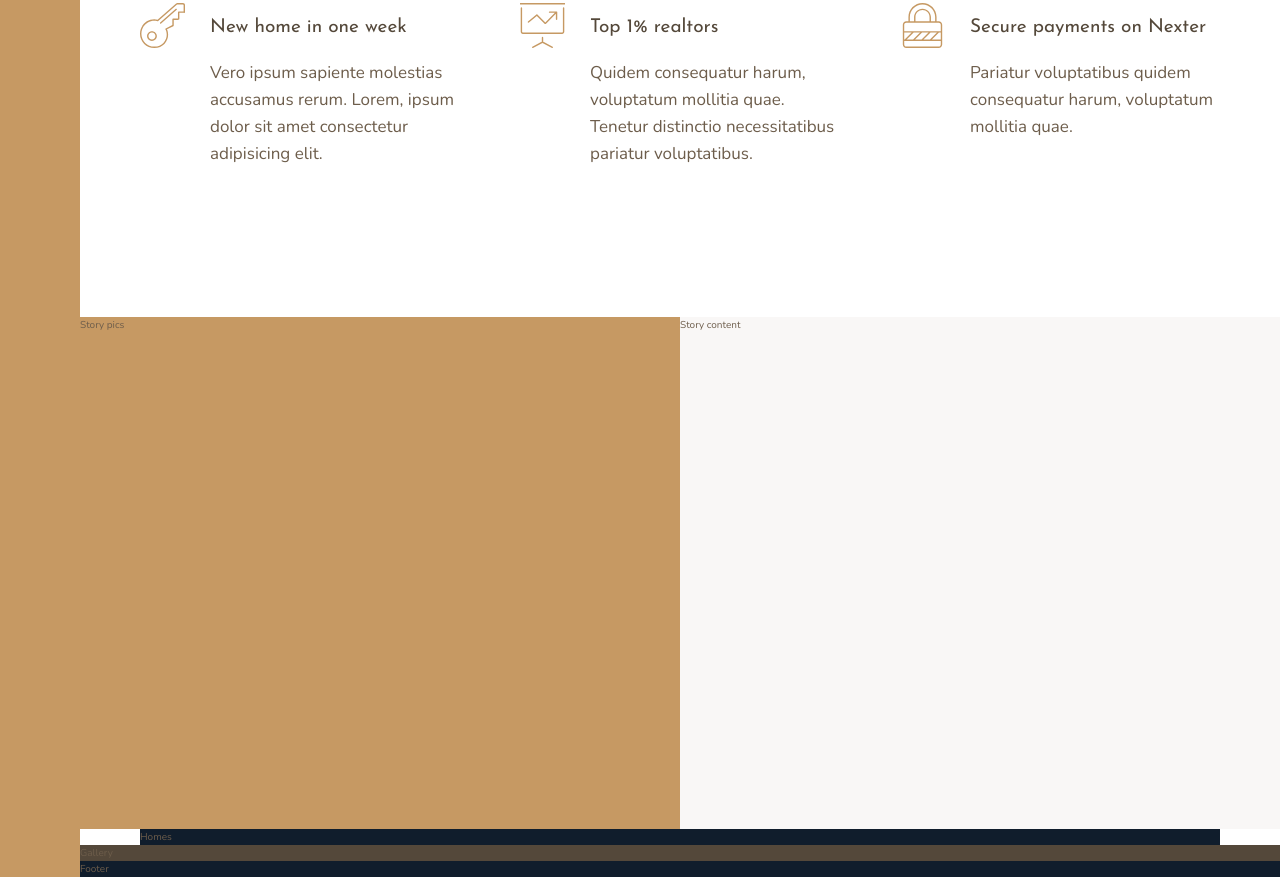
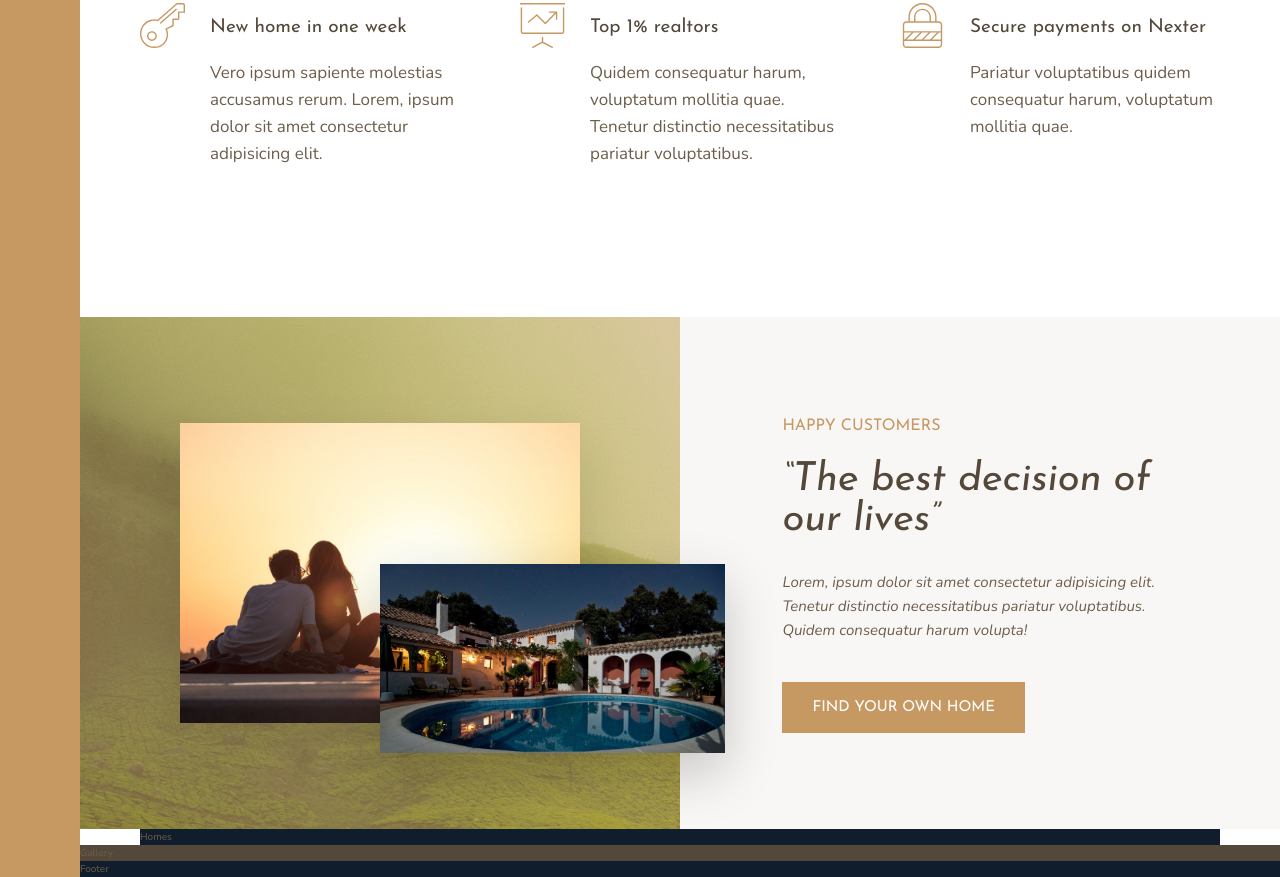
Before and after one commit to chriswhunter89/Nexter, a website: page index.html in a window 1280 px wide. Shown: the part 991-1868 px from the top of the page. Drawn offline with nearby package versions, Linux system fonts and the light colour scheme.

Commit message:
story section completed

```diff
--- a/index.html
+++ b/index.html
@@ -66,8 +66,18 @@
       </div>
     </section>
 
-    <div class="story__pictures">Story pics</div>
-    <div class="story__content">Story content</div>
+    <div class="story__pictures">
+      <img src="img/story-1.jpeg" alt="Picture of a couple" class="story__img-1" />
+      <img src="img/story-2.jpeg" alt="Picture of the couples' new home" class="story__img-2" />
+    </div>
+    <div class="story__content">
+      <h3 class="heading-3 mb-sm">Happy customers</h3>
+      <h2 class="heading-2 heading-2--dark mb-md">&ldquo;The best decision of our lives&rdquo;</h2>
+      <p class="story__text">
+        Lorem, ipsum dolor sit amet consectetur adipisicing elit. Tenetur distinctio necessitatibus pariatur voluptatibus. Quidem consequatur harum volupta!
+      </p>
+      <button class="btn">Find your own home</button>
+    </div>
     <section class="homes">Homes</section>
     <section class="gallery">Gallery</section>
     <footer class="footer">Footer</footer>
--- a/sass/_story.scss
+++ b/sass/_story.scss
@@ -1,11 +1,42 @@
 .story {
   &__pictures {
-    background-color: $color-primary;
+    background-image: linear-gradient(rgba($color-primary, 0.5), rgba($color-primary, 0.5)), url(../img/back.jpg);
     grid-column: full-start / col-end 4;
+    display: grid;
+    grid-template-columns: repeat(6, 1fr);
+    grid-template-rows: repeat(6, 1fr);
+    align-items: center;
+  }
+
+  &__img-1 {
+    width: 100%;
+    grid-column: 2 / 6;
+    grid-row: 2 / 6;
+    box-shadow: 0 2rem 5rem rgba(black, 0.1);
+  }
+
+  &__img-2 {
+    width: 115%;
+    grid-column: 4 / 7;
+    grid-row: 4 / 6;
+    z-index: 10;
+    box-shadow: 0 2rem 5rem rgba(black, 0.2);
   }
 
   &__content {
     background-color: $color-grey-light-1;
     grid-column: col-start 5 / full-end;
+    padding: 6rem 8vw;
+
+    display: flex;
+    flex-direction: column;
+    justify-content: center;
+    align-items: flex-start;
+  }
+
+  &__text {
+    font-size: 1.5rem;
+    font-style: italic;
+    margin-bottom: 4rem;
   }
 }
--- a/sass/_typography.scss
+++ b/sass/_typography.scss
@@ -9,10 +9,23 @@
 
 .heading-2 {
   @extend %heading;
+  font-size: 4rem;
+  font-style: italic;
+  line-height: 1;
+
+  &--light {
+    color: $color-grey-light-1;
+  }
+  &--dark {
+    color: $color-grey-dark-1;
+  }
 }
 
 .heading-3 {
   @extend %heading;
+  font-size: 1.6rem;
+  color: $color-primary;
+  text-transform: uppercase;
 }
 
 .heading-4 {
@@ -22,8 +35,40 @@
   &--light {
     color: $color-grey-light-1;
   }
-
   &--dark {
     color: $color-grey-dark-1;
   }
 }
+
+.btn {
+  background-color: $color-primary;
+  color: white;
+  border: none;
+  border-radius: 0;
+  font-family: $font-display;
+  font-size: 1.5rem;
+  text-transform: uppercase;
+  padding: 1.8rem 3rem;
+  cursor: pointer;
+  transition: all 0.2s;
+
+  &:hover {
+    background-color: $color-primary-dark;
+  }
+}
+
+.mb-sm {
+  margin-bottom: 2rem;
+}
+
+.mb-md {
+  margin-bottom: 3rem;
+}
+
+.mb-lg {
+  margin-bottom: 4rem;
+}
+
+.mb-hg {
+  margin-bottom: 8rem;
+}
```
Also changed, not shown: css/style.css, sass/main.scss (line endings or trailing spaces).
